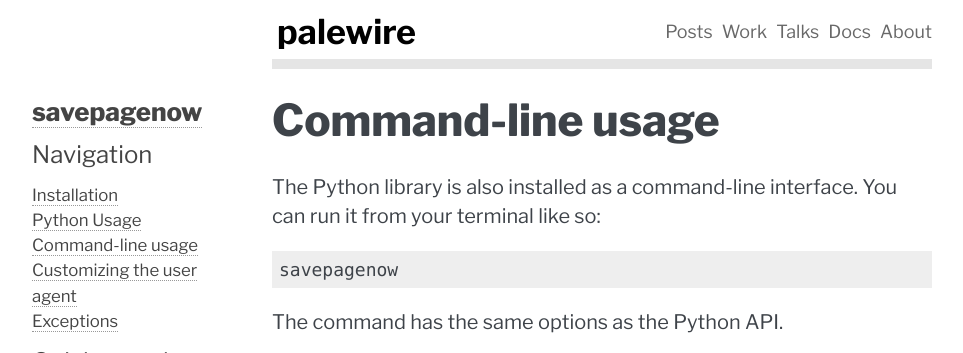
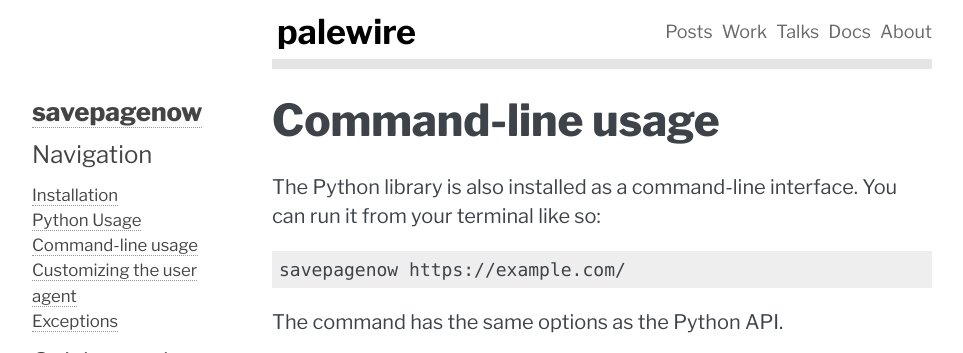
Before and after one commit to palewire/savepagenow, a Sphinx documentation site: the page built from docs/cli.md, in a window 1280 px wide, cut to the strip 0-353 px from the top of the page. Shown: the whole strip, without its empty margins (148-1111 px from the left). Built offline with Sphinx 7.4.7, drawn with Linux system fonts in a browser that asks for light colours; some of the changed lines change nothing that is shown.

Commit message:
Update cli.md

````diff
--- a/docs/cli.md
+++ b/docs/cli.md
@@ -6,7 +6,7 @@
 The Python library is also installed as a command-line interface. You can run it from your terminal like so:
 
 ```bash
-savepagenow
+savepagenow https://example.com/
 ```
 
 The command has the same options as the Python API.
````
